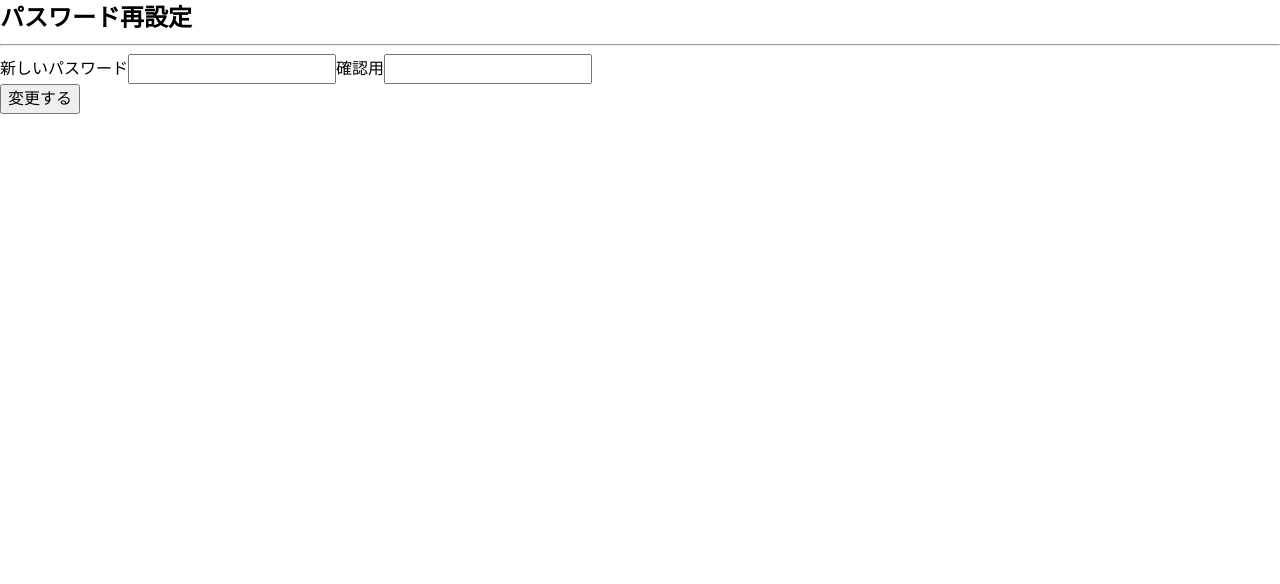
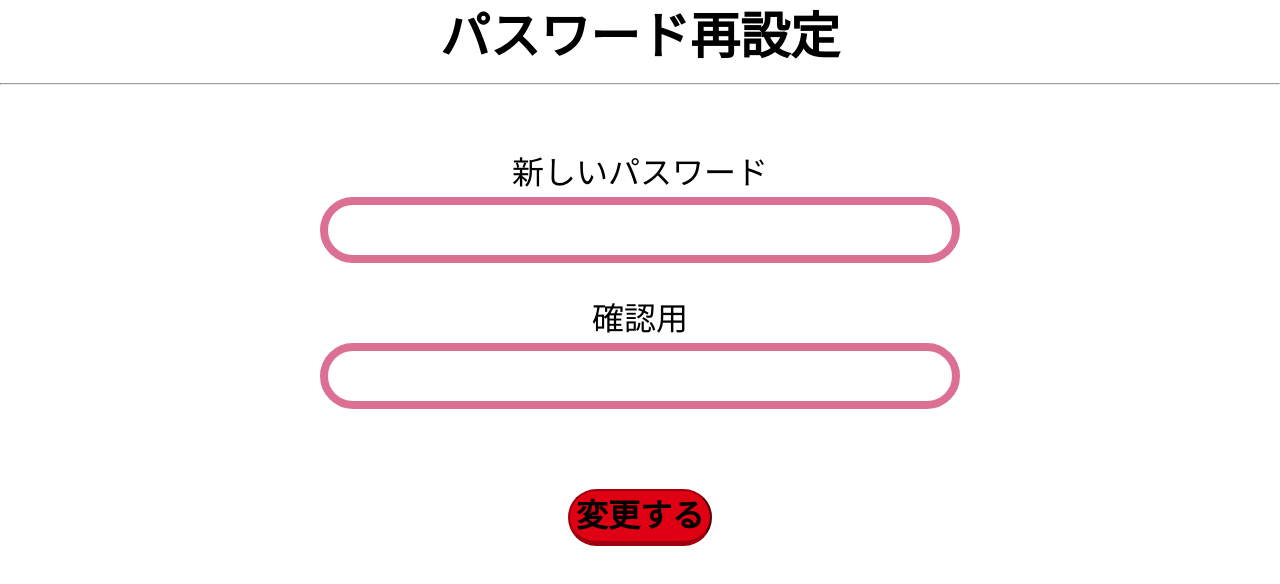
Before and after one commit to ishida-0622/u22-2023, a Next.js app in the folder frontend/: page /passwordChange in a window 1280 px wide. Shown: the top 584 px of the page. Built offline with nearby package versions, Linux system fonts and the light colour scheme.

Commit message:
feat: create css

```diff
--- /dev/null
+++ b/frontend/src/components/pages/passwordChange/index.module.scss
@@ -0,0 +1,66 @@
+
+.title {
+    text-align: center;
+    font-weight: bold;
+    font-size: 50px; // タイトルのフォントサイズを変数に設定
+}
+
+.password_field {
+    text-align: center;
+    margin: 4rem 0 5rem 0;
+    font-size: 2rem;
+
+    .password_form {
+        display: inline-block;
+        margin: 0 0 0 0;
+
+    }
+    input{
+        width: 50%;
+        text-align: left;
+        border-top-left-radius: 15em;
+        border-top-right-radius: 15em;
+        border-bottom-left-radius: 15em;
+        border-bottom-right-radius: 15em;
+        border-radius: 40em 40em 40em 40em;
+        border: 0.25em solid palevioletred;
+    }
+}
+
+.password_retype_field {
+    text-align: center;
+    margin: 2rem 0 0 0;
+    font-size: 2rem;
+}
+
+.password_retype_form {
+    text-align: center;
+    margin:0 0 0 0;
+}
+.submit_button_field {
+    text-align: center;
+
+
+    .submit_button {
+        display: inline-block;
+        color: black;
+        font-weight: bold;
+        background-color: #df0013;
+        border-bottom: 5px solid #9f000c;
+        border-radius: 100vh;
+        border-color: #9f000c;
+        top: calc(50% - .5em);
+        right: 1rem;
+        -webkit-user-select: none;
+        -moz-user-select: none;
+        -ms-user-select: none;
+        user-select: none;
+        font-size: 2rem;
+    }
+
+    .submit_button:hover {
+        margin-top: 0.2rem;
+        border-bottom: 0.2rem solid #9f000c;
+        cursor: pointer;
+    }
+}
--- a/frontend/src/components/pages/passwordChange/index.tsx
+++ b/frontend/src/components/pages/passwordChange/index.tsx
@@ -1,5 +1,6 @@
 import { useState } from "react";
 import { useRouter } from "next/router";
+import  styles from  "./index.module.scss";
 
 export const PasswordChange = () => {
     const [password, setPassword] = useState("");
@@ -47,13 +48,13 @@ export const PasswordChange = () => {
 
     return (
         <div>
-            <h2>パスワード再設定</h2>
+            <h2 className={`${styles.title}`}>パスワード再設定</h2>
             <hr />
             <form method="post" onSubmit={handleSubmit}>
-                <div>
+                <div className={`${styles.password_field}`}>
                     <label>
-                        新しいパスワード
-                        <input
+                        <p className={`${styles.password_text}`}>新しいパスワード</p>
+                        <input className={`${styles.password_form}`}
                             type="password"
                             name="password"
                             id="password"
@@ -61,10 +62,10 @@ export const PasswordChange = () => {
                             onChange={changePassword}
                             required={true}
                         />
-                    </label>
+                    </label><br></br>
                     <label>
-                        確認用
-                        <input
+                    <p className={`${styles.password_retype_field}`}>確認用</p>
+                        <input className={`${styles.password_retype_form}`}
                             type="password"
                             name="passwordConfirm"
                             id="passwordConfirm"
@@ -74,8 +75,8 @@ export const PasswordChange = () => {
                         />
                     </label>
                 </div>
-                <div>
-                    <button type="submit">変更する</button>
+                <div className={`${styles.submit_button_field}`}>
+                    <button className={`${styles.submit_button}`} type="submit">変更する</button>
                 </div>
             </form>
         </div>
```
